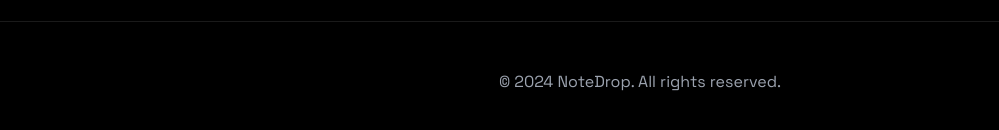
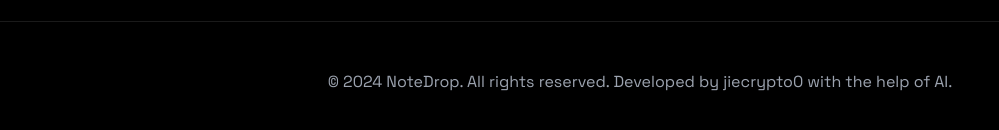
Before and after one commit to DownMan01/notedrop.xyz, a Next.js app: page / in a window 1280 px wide. Shown: the part 2369-2499 px from the top of the page, without its empty margins (0-999 px from the left). Built offline with nearby package versions, Linux system fonts and the light colour scheme.

Commit message:
Update page.tsx

```diff
--- a/page.tsx
+++ b/page.tsx
@@ -306,7 +306,7 @@ export default function Home() {
 
       <footer className="border-t border-white/10 py-12">
         <div className="container mx-auto px-4 text-center text-gray-400">
-          <p>© 2024 NoteDrop. All rights reserved.</p>
+         <p>© 2024 NoteDrop. All rights reserved. Developed by <a href="https://x.com/jiecrypto0" target="_blank">jiecrypto0</a> with the help of AI.</p>
         </div>
       </footer>
     </div>
```
